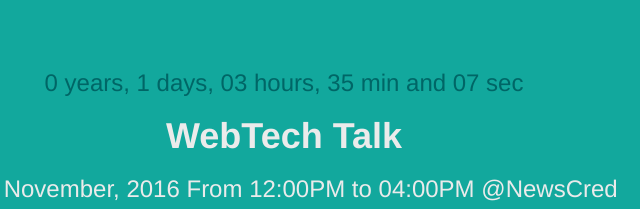
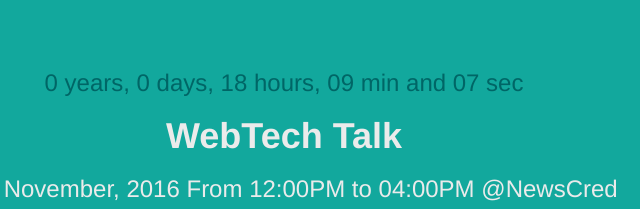
Before and after one commit to srdesh/techspeakersbd, a plain HTML site: page index.html in a window 1280 px wide. Shown: the part 203-412 px from the top of the page, 356-996 px from the left. Drawn offline with Linux system fonts and the light colour scheme.

Commit message:
updated version 1.2

```diff
--- a/index.html
+++ b/index.html
@@ -99,7 +99,7 @@
 	        	<div class="bcg" data-center="background-position: 50% 0px;" data-top-bottom="background-position: 50% -100px;" data-anchor-target="#slide-1">
 		        	<div class="hsContainer">
 			    		<div class="hsContent" data-center="opacity: 1" data-106-top="opacity: 0" data-anchor-target="#slide-1">
-                <h3 style="color:#006666;" class="myCountdown" data-date="Nov 19, 2016 21:26:25"></h3>
+                <h3 style="color:#006666;" class="myCountdown" data-date="Nov 19, 2016 12:00:25"></h3>
                 <h1><b>WebTech Talk</b></h1>
 				    		<h3>19th November, 2016 From 12:00PM to 04:00PM @NewsCred</h3>
                 <button type="button" class="btn btn-default custom-button-paste" onclick="window.location.href='https://goo.gl/KmqOiF'">Venue</button>
@@ -142,7 +142,7 @@
         <script type="text/javascript">
         $(function() {
             $('.myCountdown').countdown({
-                date: "Nov 18, 20:03:25"
+                date: "Nov 18, 11:49:25"
             });
         });
         </script>
```
